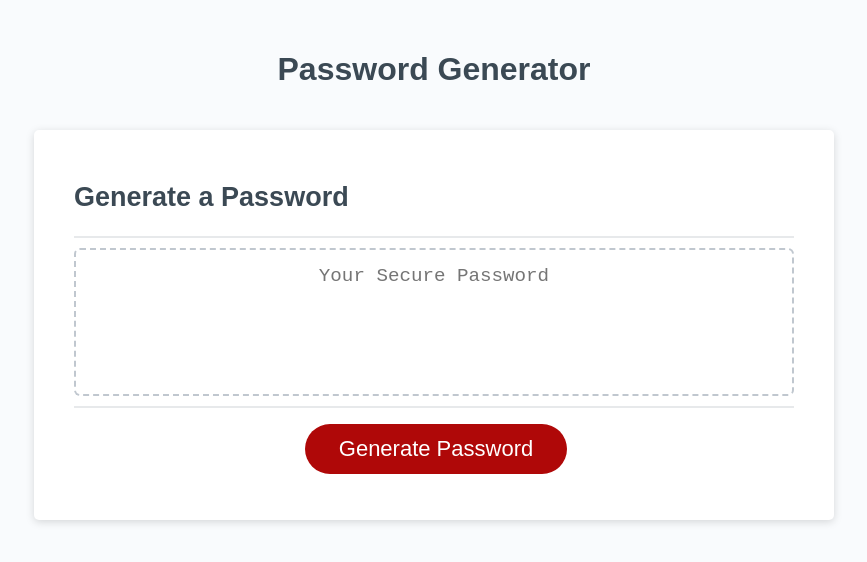
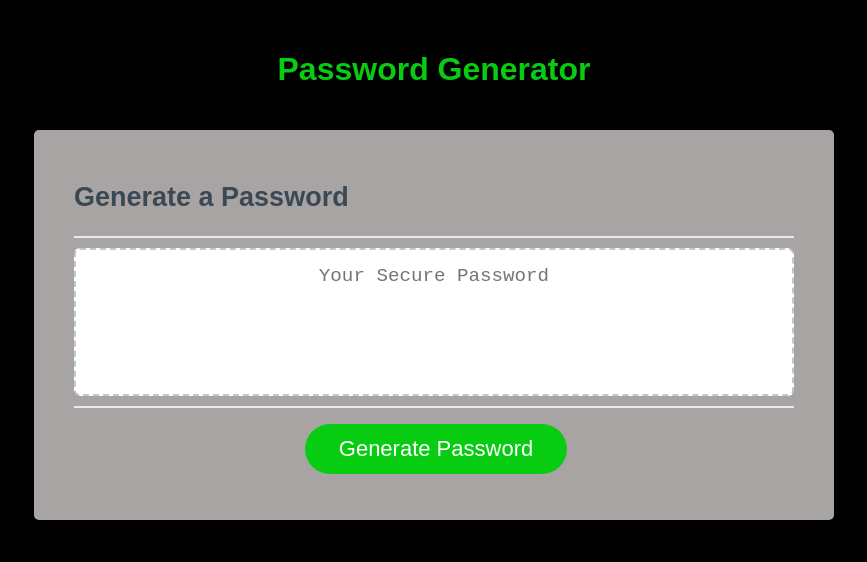
Before and after one commit to CaseyVanAlstyne/Random-Password-Generator, a plain HTML site: page Main/index.html in a window 1280 px wide. Shown: the whole page, without its empty margins (206-1073 px from the left). Drawn offline with Linux system fonts and the light colour scheme.

Commit message:
made some changes to CSS file. Will create a Dark mode and Light mode with toggle button next

```diff
--- a/Main/script.js
+++ b/Main/script.js
@@ -214,3 +214,5 @@ function writePassword() {
 
 // Add event listener to generate button
 generateBtn.addEventListener("click", writePassword);
+
+//Need to add section to store and list previous passwords. Should be in a card below the card with the generate password button.
--- a/Main/style.css
+++ b/Main/style.css
@@ -14,7 +14,7 @@ body,
 
 body {
   font-family: sans-serif;
-  background-color: #f9fbfd;
+  background-color: #000000;
 }
 
 .wrapper {
@@ -27,11 +27,11 @@ header {
   text-align: center;
   padding: 20px;
   padding-top: 0px;
-  color: hsl(206, 17%, 28%);
+  color: rgb(7, 204, 17);
 }
 
 .card {
-  background-color: hsl(0, 0%, 100%);
+  background-color: hsl(0, 2%, 65%);
   border-radius: 5px;
   border-width: 1px;
   box-shadow: rgba(0, 0, 0, 0.15) 0px 2px 8px 0px;
@@ -74,7 +74,7 @@ header {
 
 .btn {
   border: none;
-  background-color: hsl(360, 91%, 36%);
+  background-color: rgb(7, 204, 17);
   border-radius: 25px;
   box-shadow: rgba(0, 0, 0, 0.1) 0px 1px 6px 0px rgba(0, 0, 0, 0.2) 0px 1px 1px
     0px;
```
